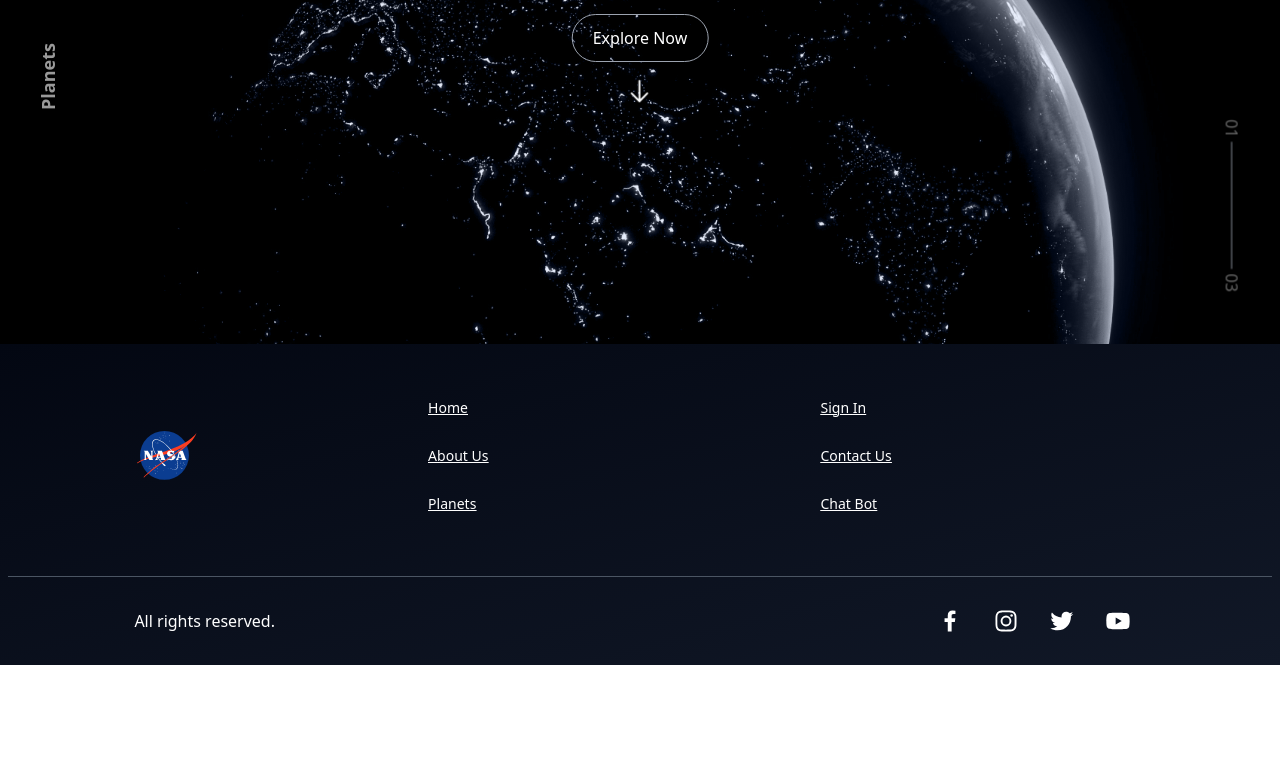
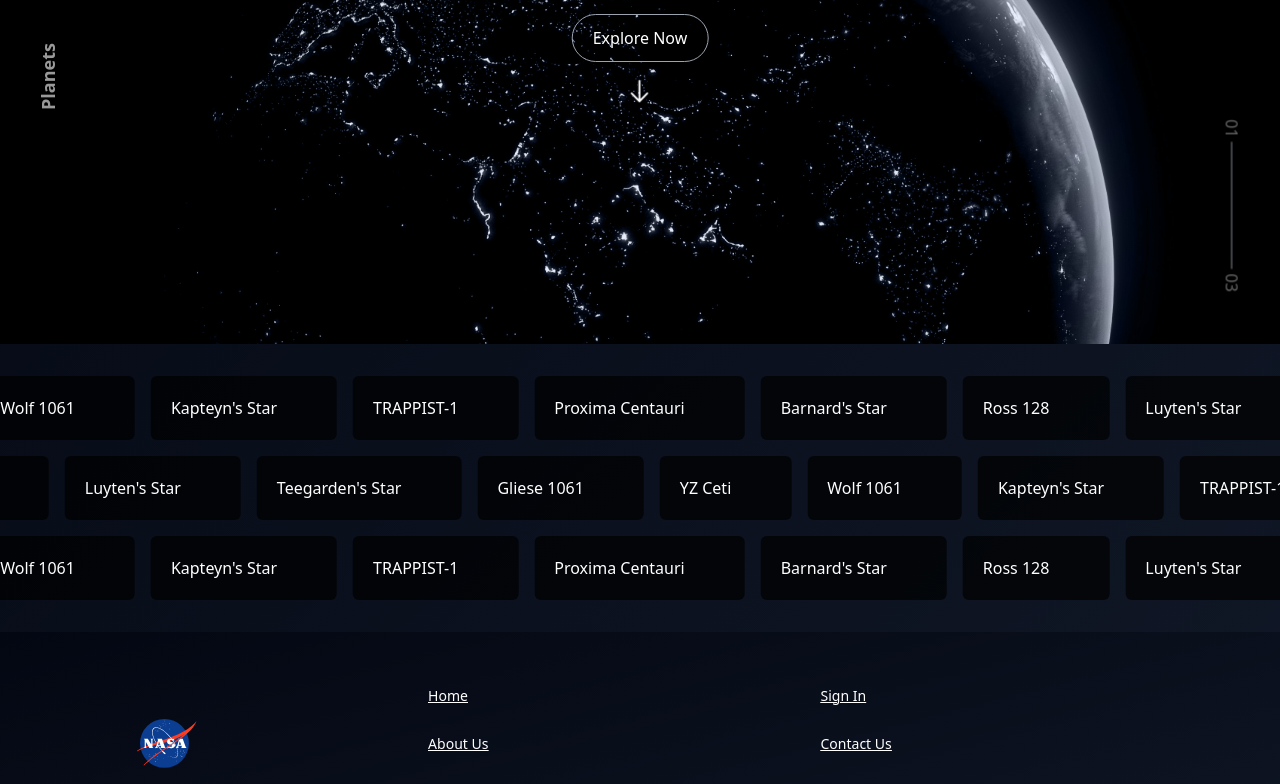
Before and after one commit to akashdeep023/Nasa_Web, a React (Create React App) app: page / in a window 1280 px wide. Shown: the part 455-1239 px from the top of the page. Before the commit the page ends 1120 px from the top, so only its background shows below. Built offline with nearby package versions, Linux system fonts and the light colour scheme; no server answers.

Commit message:
Add AnimationBox component

```diff
--- /dev/null
+++ b/src/components/AnimationBox.js
@@ -0,0 +1,101 @@
+import React from "react";
+import { planetsData } from "../utils/constants/constant";
+
+const AnimationBox = () => {
+	return (
+		<div class="w-full overflow-hidden my-4 sm:my-8 flex flex-col gap-4">
+			<div class="flex w-fit gap-4 select-none left-to-right">
+				{planetsData.map((planet, idx) => {
+					return (
+						<div class="w-fit relative bg-black/70 p-5 rounded-md group">
+							<span class="pr-5 text-nowrap">
+								<span
+									class="pr-5 text-nowrap"
+									key={planet + idx}
+								>
+									{planet.star_name}
+								</span>
+							</span>
+						</div>
+					);
+				})}
+				{planetsData.map((planet, idx) => {
+					return (
+						<div class="w-fit relative bg-black/70 p-5 rounded-md group">
+							<span class="pr-5 text-nowrap">
+								<span
+									class="pr-5 text-nowrap"
+									key={planet + idx}
+								>
+									{planet.star_name}
+								</span>
+							</span>
+						</div>
+					);
+				})}
+			</div>
+			<div class="flex w-fit gap-4 select-none right-to-left">
+				{planetsData.map((planet, idx) => {
+					return (
+						<div class="w-fit relative bg-black/70 p-5 rounded-md group">
+							<span class="pr-5 text-nowrap">
+								<span
+									class="pr-5 text-nowrap"
+									key={planet + idx}
+								>
+									{planet.star_name}
+								</span>
+							</span>
+						</div>
+					);
+				})}
+				{planetsData.map((planet, idx) => {
+					return (
+						<div class="w-fit relative bg-black/70 p-5 rounded-md group">
+							<span class="pr-5 text-nowrap">
+								<span
+									class="pr-5 text-nowrap"
+									key={planet + idx}
+								>
+									{planet.star_name}
+								</span>
+							</span>
+						</div>
+					);
+				})}
+			</div>
+			<div class="flex w-fit gap-4 select-none left-to-right">
+				{planetsData.map((planet, idx) => {
+					return (
+						<div class="w-fit relative bg-black/70 p-5 rounded-md group">
+							<span class="pr-5 text-nowrap">
+								<span
+									class="pr-5 text-nowrap"
+									key={planet + idx}
+								>
+									{planet.star_name}
+								</span>
+							</span>
+						</div>
+					);
+				})}
+				{planetsData.map((planet, idx) => {
+					return (
+						<div class="w-fit relative bg-black/70 p-5 rounded-md group">
+							<span class="pr-5 text-nowrap">
+								<span
+									class="pr-5 text-nowrap"
+									key={planet + idx}
+								>
+									{planet.star_name}
+								</span>
+							</span>
+						</div>
+					);
+				})}
+			</div>
+		</div>
+	);
+};
+
+export default AnimationBox;
--- a/src/components/page/Home.js
+++ b/src/components/page/Home.js
@@ -2,6 +2,7 @@ import { useSelector } from "react-redux";
 import Confirm from "../subComponents/Confirm";
 import { GoArrowDown } from "react-icons/go";
 import { Link } from "react-router-dom";
+import AnimationBox from "../AnimationBox";
 
 const Home = () => {
 	const confirm = useSelector((store) => store.config?.confirm);
@@ -55,6 +56,7 @@ const Home = () => {
 					<Confirm />
 				</div>
 			)}
+			<AnimationBox />
 		</div>
 	);
 };
--- a/src/index.css
+++ b/src/index.css
@@ -9,3 +9,18 @@ body::-webkit-scrollbar-thumb {
 	width: 5px;
 	background: #0a101d;
 }
+
+.right-to-left {
+	animation: left-to-right 20s infinite linear reverse;
+}
+.left-to-right {
+	animation: left-to-right 20s infinite linear;
+}
+@keyframes left-to-right {
+	0% {
+		transform: translateX(-50%);
+	}
+	100% {
+		transform: translateX(0%);
+	}
+}
```
